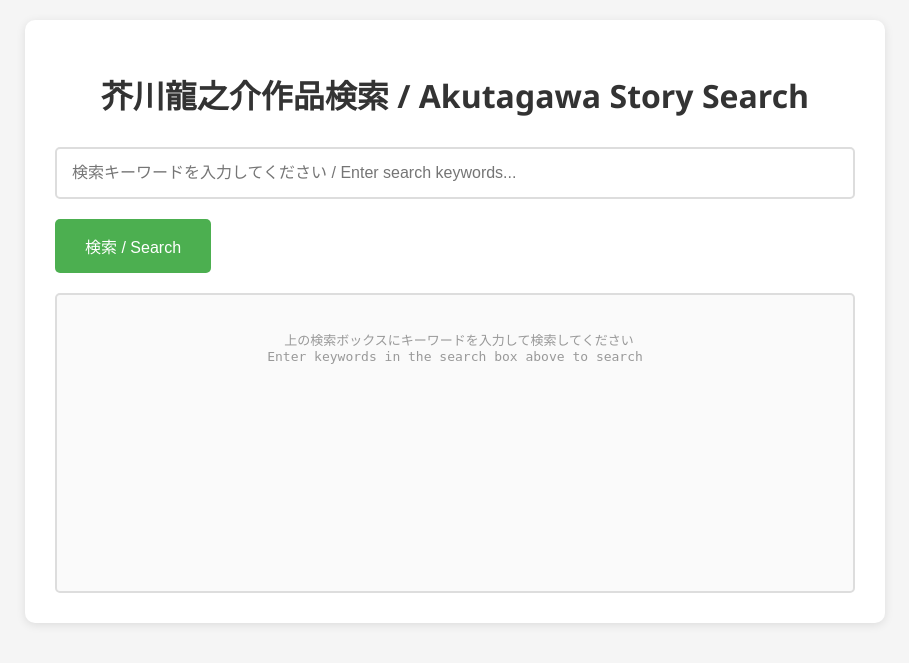
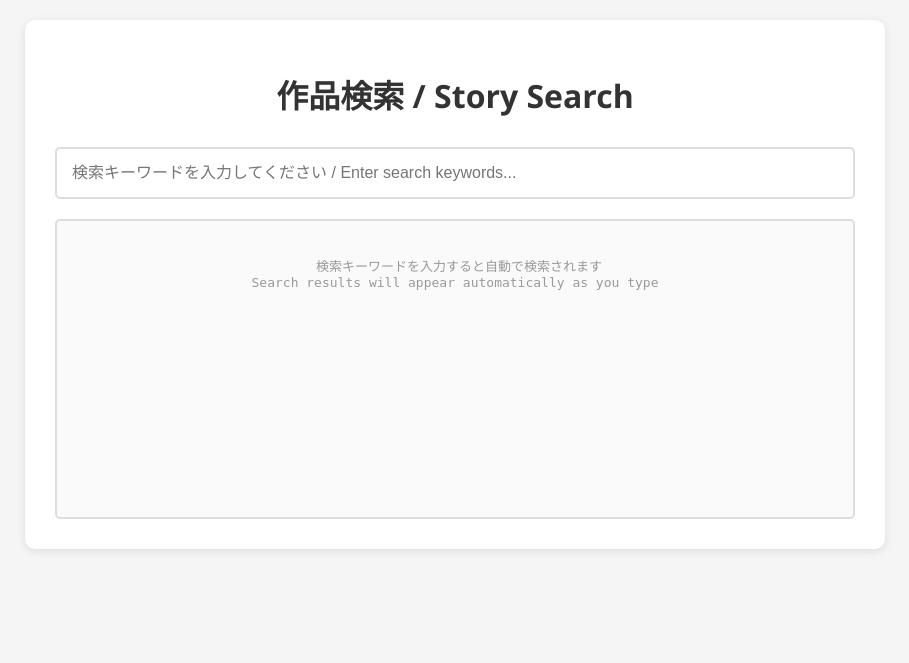
Before and after one commit to shumaijp/meilisearch-docker-compose, a Rails app: template rails-app/app/views/search/index.html.erb in a window 1280 px wide. Shown: the top 663 px of the page, without its empty margins (185-1094 px from the left). Run offline with Rails 7, Linux system fonts and the light colour scheme; the template is opened without the code that fills it, so the values that code supplies are empty.

Commit message:
Remove Akutagawa references and implement 300ms debounced auto-search
- Replaced all '芥川' and 'Akutagawa' references with generic 'Story' terms
- Removed search button from UI for cleaner interface
- Implemented Vue.js watcher with 300ms debounce for auto-search
- Search triggers automatically as user types, improving UX
- Updated placeholder text to indicate automatic search behavior
- Maintains all existing search functionality while enhancing user experience

Co-Authored-By: shumaijp <uhsawazo@gmail.com>

```diff
--- a/rails-app/app/views/layouts/application.html.erb
+++ b/rails-app/app/views/layouts/application.html.erb
@@ -1,7 +1,7 @@
 <!DOCTYPE html>
 <html>
   <head>
-    <title>Akutagawa Story Search</title>
+    <title>Story Search</title>
     <meta name="viewport" content="width=device-width,initial-scale=1">
     <%= csrf_meta_tags %>
     <%= csp_meta_tag %>
--- a/rails-app/app/views/search/index.html.erb
+++ b/rails-app/app/views/search/index.html.erb
@@ -1,17 +1,13 @@
 <div id="app" class="container">
-  <h1>芥川龍之介作品検索 / Akutagawa Story Search</h1>
+  <h1>作品検索 / Story Search</h1>
 
   <div>
     <input
       type="text"
       v-model="searchQuery"
-      @keyup.enter="performSearch"
       placeholder="検索キーワードを入力してください / Enter search keywords..."
       class="search-box"
     />
-    <button @click="performSearch" class="search-button" :disabled="loading">
-      {{ loading ? '検索中...' : '検索 / Search' }}
-    </button>
   </div>
 
   <div class="results-area">
@@ -39,8 +35,8 @@
     </div>
 
     <div v-else style="text-align: center; color: #999; padding: 20px;">
-      上の検索ボックスにキーワードを入力して検索してください<br>
-      Enter keywords in the search box above to search
+      検索キーワードを入力すると自動で検索されます<br>
+      Search results will appear automatically as you type
     </div>
   </div>
 </div>
@@ -56,13 +52,32 @@ createApp({
       totalResults: 0,
       loading: false,
       error: null,
-      hasSearched: false
+      hasSearched: false,
+      searchTimeout: null
+    }
+  },
+  watch: {
+    searchQuery(newQuery) {
+      if (this.searchTimeout) {
+        clearTimeout(this.searchTimeout);
+      }
+
+      if (!newQuery.trim()) {
+        this.results = [];
+        this.totalResults = 0;
+        this.error = null;
+        this.hasSearched = false;
+        return;
+      }
+
+      this.searchTimeout = setTimeout(() => {
+        this.performSearch();
+      }, 300);
     }
   },
   methods: {
     async performSearch() {
       if (!this.searchQuery.trim()) {
-        this.error = '検索キーワードを入力してください / Please enter search keywords';
         return;
       }
 
```
Also changed, not shown: README.md.
